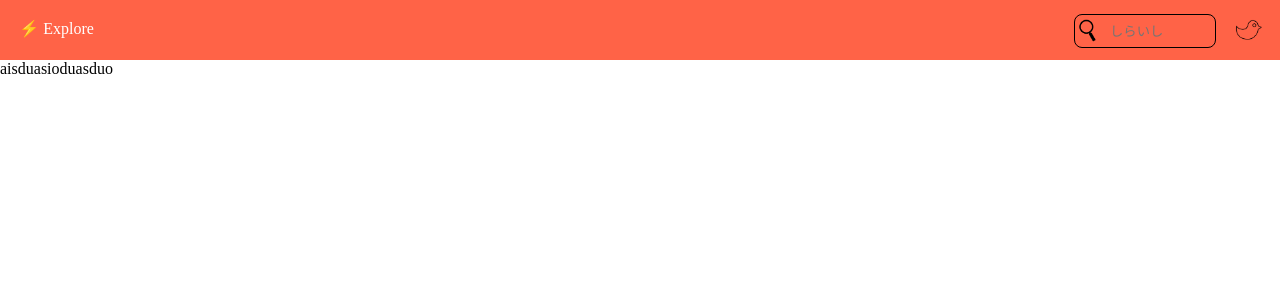
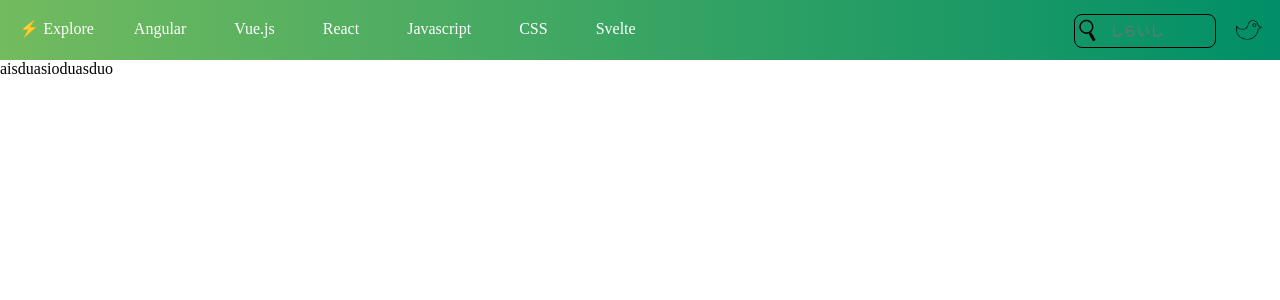
Before and after one commit to AugustoYuudi/Alligator-Copy, a Vue app: page / in a window 1280 px wide. Shown: the top 300 px of the page. Built offline with nearby package versions, Linux system fonts and the light colour scheme.

Commit message:
Pensar na logica das bordas coloridas

```diff
--- a/src/components/Navbar.vue
+++ b/src/components/Navbar.vue
@@ -1,11 +1,13 @@
 <template>
     <div class="navbar">
-        <div class="upper">
+        <div class="main">
             <a href="#" class="navbar__logo" v-if="$route.name !== 'home'"></a>
-            <!-- <ul >
-                <li v-for="(pagina, index) in paginas" :key=index class="pages__page"></li>
-            </ul> -->
             <a href="#" class="navbar__explore" v-if="$route.name === 'home'">⚡ Explore</a>
+            <ul class="navbar__pages__desktop">
+                <li v-for="(pagina, index) in paginas.slice(0, 6)" :key=index class="pages__desktop" v-bind:class="{angular: index==0, vuejs: index==1, react: index==2, javascript: index==3, css: index==4, svelte: index==5, }">
+                    <a href="#">{{pagina}}</a>
+                </li>
+            </ul>
 
             <div class="navbar__search__container">
                 <input type="search" class="navbar__search__input" placeholder="しらいし">
@@ -20,10 +22,11 @@
             </div>
         </div>
 
-        <div class="navbar__pages" v-if="this.pagesListIsActive">
+        <div class="navbar__pages__mobile" v-if="this.pagesListIsActive">
             <ul>
-                <li v-for="(pagina, index) in paginas" :key=index class="pages__page">
-                    {{pagina}}
+                <li class="pages__mobile" v-if="$route.name !== 'home'"><a href="#">⚡ Explore</a></li>
+                <li v-for="(pagina, index) in paginas" :key=index class="pages__mobile">
+                    <a href="#">{{pagina}}</a>
                 </li>
             </ul>
         </div>
@@ -39,9 +42,8 @@
         text-decoration none
 
     .navbar
-        background-color #002b36
-
-        .upper
+        background-image linear-gradient(to right, rgba(107,183,86,0.95), #008f68)
+        .main
             min-height 3.75rem
             white-space nowrap
 
@@ -59,7 +61,7 @@
                 background url(../assets/img/search.png)
                 background-size 1.7rem
                 background-repeat no-repeat
-                background-position -1% 7%
+                background-position -1% 0
                 border 1px black solid
                 border-radius 8px
                 width 90px
@@ -67,6 +69,7 @@
                 .navbar__search__input
                     background transparent
                     border none
+                    outline none
                     margin-left 25%
                     width 75%
                     height 28px
@@ -85,31 +88,31 @@
                 .navbar__twitter
                     display none
 
-        .navbar__pages
+        .navbar__pages__mobile
             ul
                 text-align center
 
-                .pages__page
+                .pages__mobile
                     margin-top 1em
                     height 3em
 
-                    &:nth-child(1)
-                        display none
-
+                    a
+                        color white
 
 
     @media screen and (min-width: 1121px)
         .navbar
-            background-color tomato
-
-            .upper
+            .main
+                .navbar__explore
+                    padding-left 1rem
+                    padding-right 1rem
+                    margin-left 0.2rem
                 .navbar__search__container
                     margin-right 4rem
                     width 140px
                     height 32px
                     vertical-align top
                     background-position -1% 80%
-
 
                     .navbar__search__input
                         vertical-align top
@@ -129,12 +132,48 @@
                         background-size 30px 30px
                         background-position 0 30%
 
-            .navbar__pages
-            ul
-                text-align center
-                .pages__page
-                    margin-top 1em
-                    height 3em
+            .navbar__pages__desktop
+                display inline-block
+                li
+                    display inline-block
+
+                    .angular
+                        a
+                            border-bottom 3px solid #DD0031
+
+                    .vuejs
+                        a
+                            border-bottom 3px solid #41B883
+
+                    .react
+                        a
+                            border-bottom 3px solid #61dafb
+
+                    .javascript
+                        a
+                            border-bottom 3px solid #F7DF1E
+
+                    .css
+                        a
+                            border-bottom 3px solid #3399FE
+
+                    .svelte
+                        a
+                            border-bottom 3px solid #FF3E00
+
+                    a
+                        padding-left 1.501rem
+                        padding-right 1.501rem
+                        padding-top 22px
+                        padding-bottom 21px
+                        color white
+
+                        .active
+                            background linear-gradient(
+                                rgba(0,0,0,0.25),
+                                rgba(0,0,0,0.25)
+                            )
+
 
 </style>
 
@@ -143,7 +182,6 @@ export default {
     data() {
         return {
             paginas: [
-                '⚡ Explore',
                 'Angular',
                 'Vue.js',
                 'React',
```
